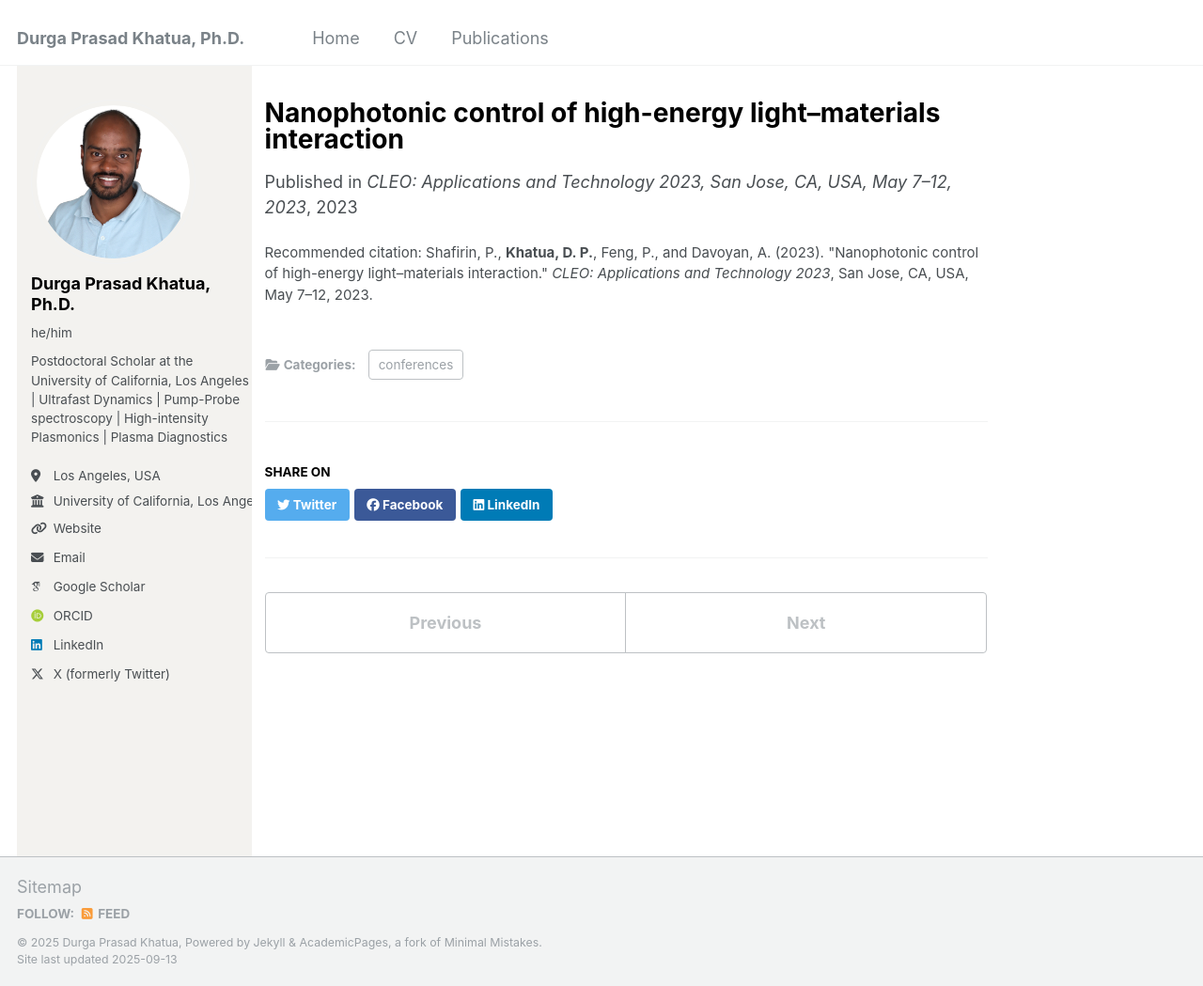
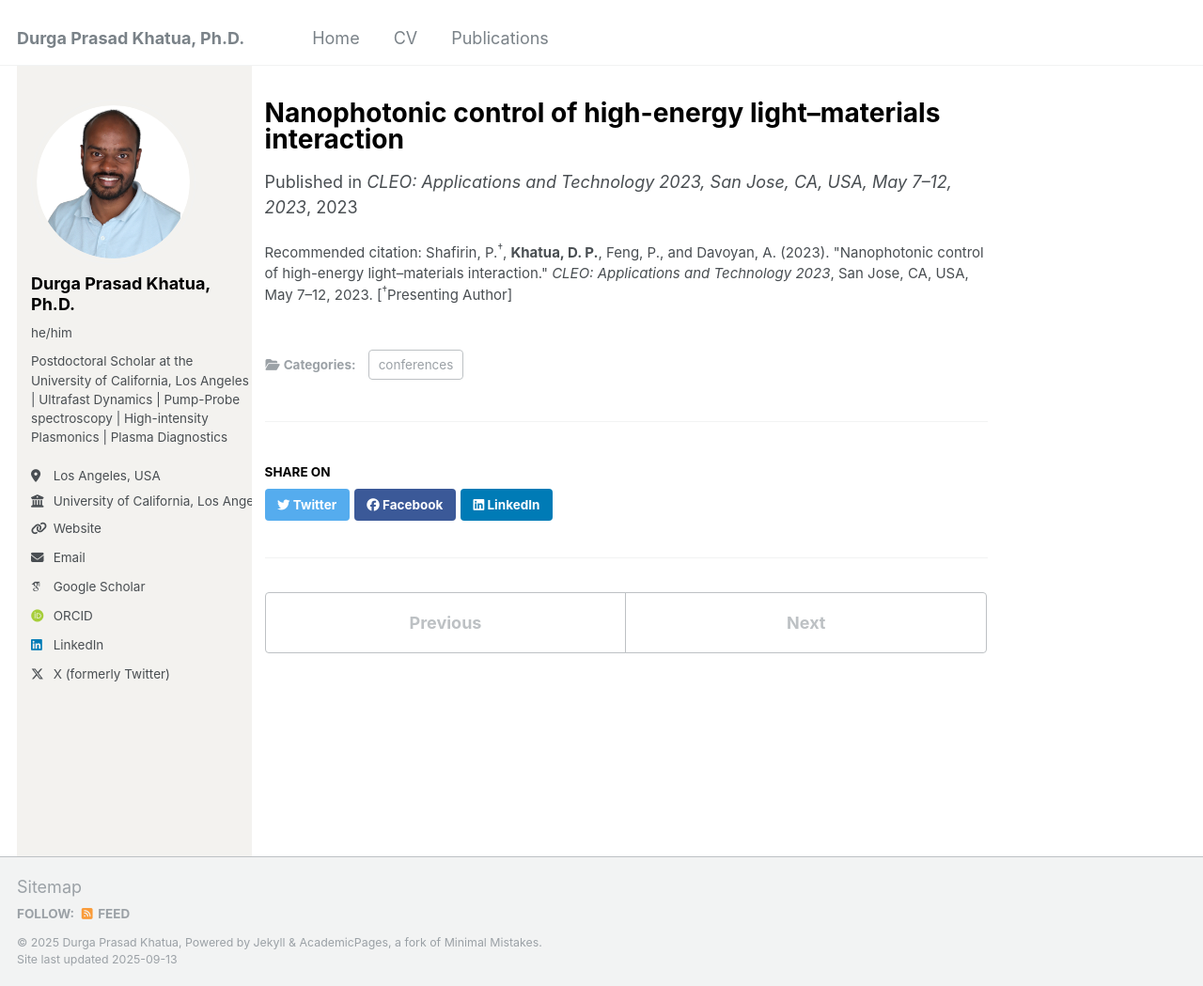
Before and after one commit to Khatua03/DurgaPrasadKhatua.github.io, a Jekyll site: the page built from _publications/confcontri9.md, in a window 1280 px wide and 1049 px high. Shown: the whole window at 94% size. Built offline with Jekyll 4.4.1, drawn with Linux system fonts in a browser that asks for light colours; some web fonts are replaced.

Commit message:
Update confcontri9.md

```diff
--- a/_publications/confcontri9.md
+++ b/_publications/confcontri9.md
@@ -6,5 +6,5 @@ permalink: /publication/2023-nanophotonic-light-materials
 excerpt: "We presented our work on nanophotonic control of high-energy light–material interactions, demonstrating pathways to tailor energy deposition and ultrafast dynamics."
 date: 2023-05-07
 venue: "CLEO: Applications and Technology 2023, San Jose, CA, USA, May 7–12, 2023"
-citation: 'Shafirin, P., <strong>Khatua, D. P.</strong>, Feng, P., and Davoyan, A. (2023). "Nanophotonic control of high-energy light–materials interaction." <i>CLEO: Applications and Technology 2023</i>, San Jose, CA, USA, May 7–12, 2023.'
+citation: 'Shafirin, P.<sup>†</sup>, <strong>Khatua, D. P.</strong>, Feng, P., and Davoyan, A. (2023). "Nanophotonic control of high-energy light–materials interaction." <i>CLEO: Applications and Technology 2023</i>, San Jose, CA, USA, May 7–12, 2023. [<sup>†</sup>Presenting Author]'
 ---
```
